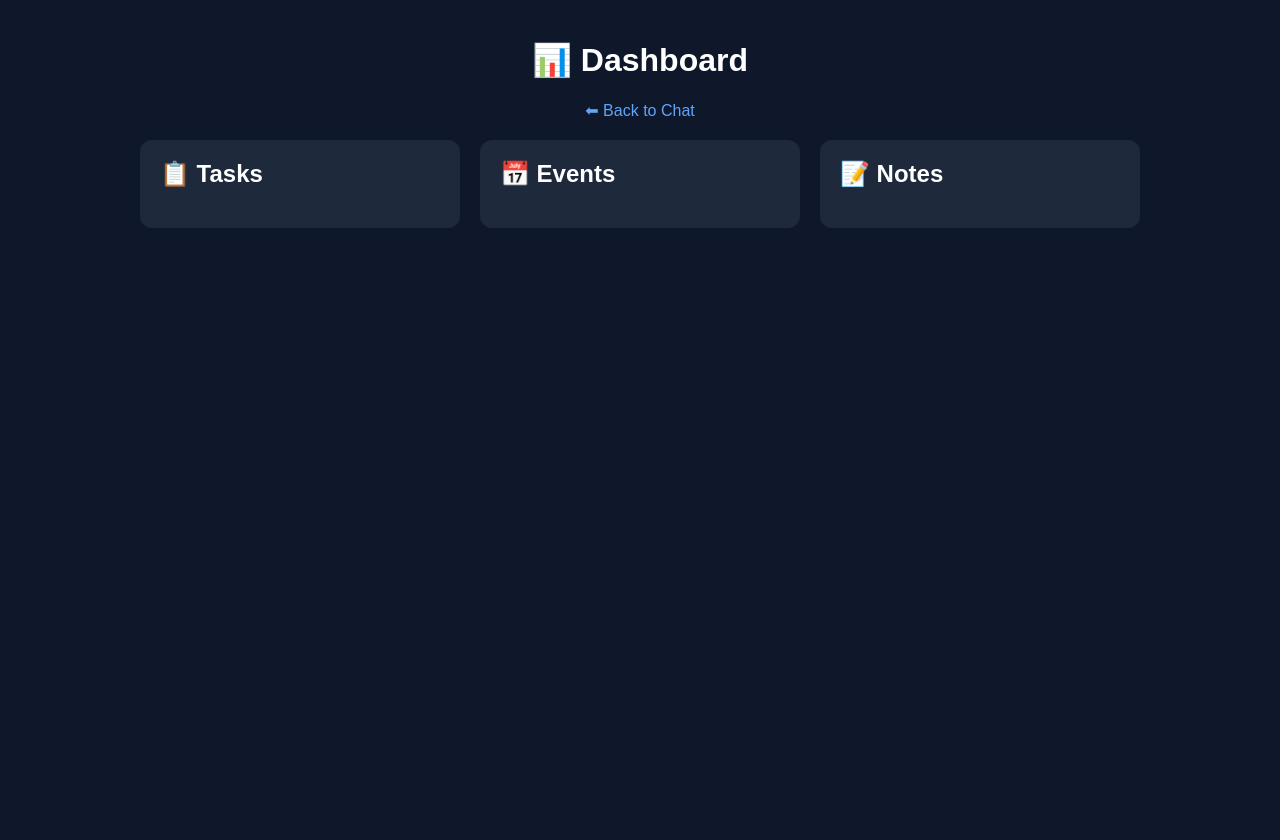
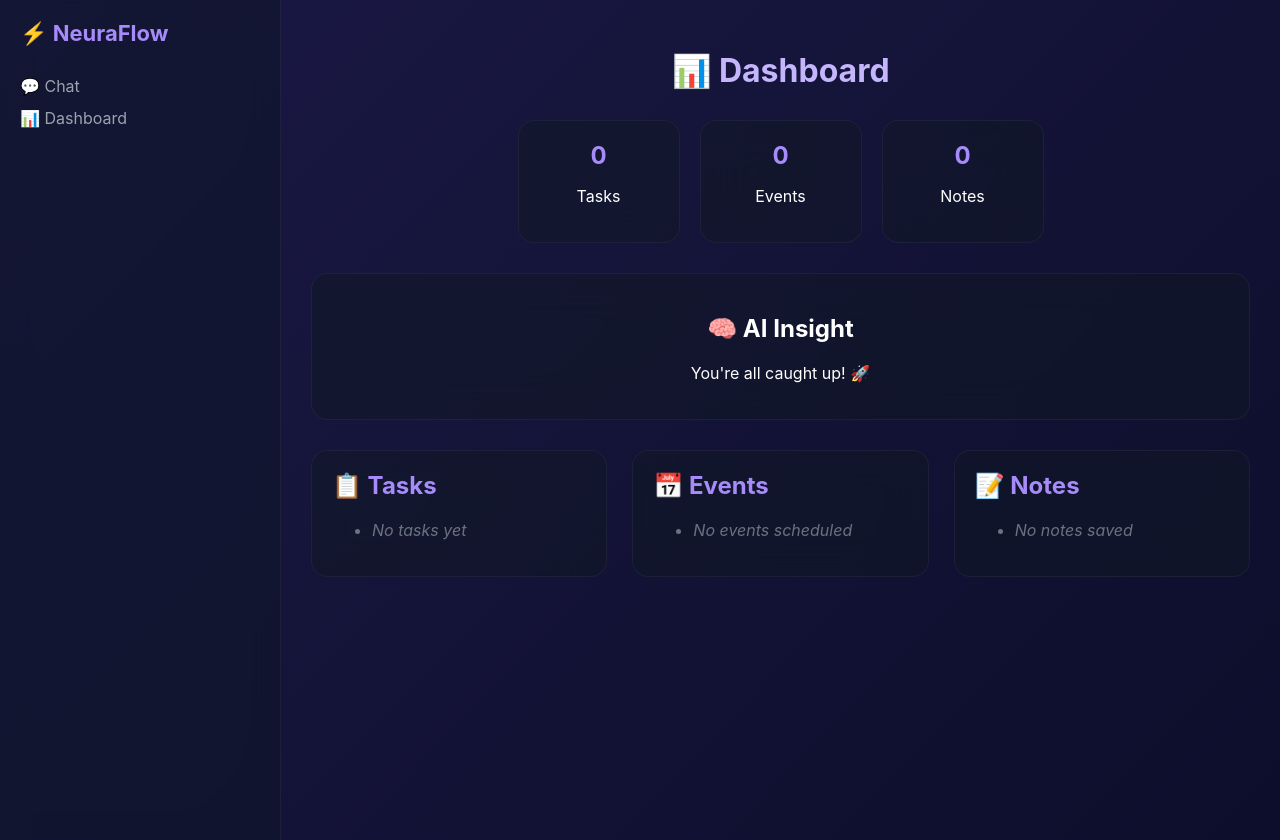
Before and after one commit to MuskaanTimbadiya/multi-agent, a FastAPI app: page /dashboard in a window 1280 px wide. Before the commit the page ends 228 px from the top, so only its background shows below. Run offline with FastAPI, Linux system fonts and the light colour scheme.

Commit message:
ui upgrade

```diff
--- a/main.py
+++ b/main.py
@@ -127,12 +127,36 @@ async def dashboard(request: Request):
     tasks = get_tasks()
     events = get_events()
     notes = get_notes()
+
+    task_list = [t[0] for t in tasks]
+    event_list = [e[0] for e in events]
+    note_list = [n[0] for n in notes]
+
+    # 📊 Stats
+    stats = {
+        "tasks": len(task_list),
+        "events": len(event_list),
+        "notes": len(note_list)
+    }
+
+    # 🧠 Simple AI Insight
+    insight = "You're all caught up! 🚀"
+
+    if stats["tasks"] > 3:
+        insight = "You have multiple tasks pending. Stay focused 💪"
+    elif stats["events"] > 2:
+        insight = "Busy schedule ahead! Plan wisely 📅"
+    elif stats["notes"] > 3:
+        insight = "You're capturing great ideas 🧠✨"
+
     return templates.TemplateResponse(
         request=request,
         name="dashboard.html",
         context={
-            "tasks": [t[0] for t in tasks],
-            "events": [e[0] for e in events],
-            "notes": [n[0] for n in notes],
+            "tasks": task_list,
+            "events": event_list,
+            "notes": note_list,
+            "stats": stats,
+            "insight": insight
         }
     )
--- a/templates/dashboard.html
+++ b/templates/dashboard.html
@@ -1,97 +1,236 @@
 <!DOCTYPE html>
 <html>
 <head>
-    <title>Dashboard</title>
+    <title>NeuraFlow Dashboard</title>
 
     <style>
         body {
-            font-family: Arial;
-            background: #0f172a;
+            margin: 0;
+            font-family: 'Inter', sans-serif;
+            background: linear-gradient(135deg, #0f172a, #1e1b4b, #020617);
+            background-size: 400% 400%;
+            animation: gradientBG 12s ease infinite;
             color: white;
-            margin: 0;
+            display: flex;
         }
 
-        .container {
-            max-width: 1000px;
-            margin: auto;
+        @keyframes gradientBG {
+            0% { background-position: 0% }
+            50% { background-position: 100% }
+            100% { background-position: 0% }
+        }
+
+        /* Sidebar */
+        .sidebar {
+            width: 240px;
+            background: rgba(15, 23, 42, 0.6);
+            backdrop-filter: blur(15px);
             padding: 20px;
+            height: 100vh;
+            border-right: 1px solid rgba(255,255,255,0.05);
+        }
+
+        .logo {
+            font-size: 22px;
+            font-weight: bold;
+            color: #a78bfa;
+            margin-bottom: 30px;
+        }
+
+        .nav a {
+            display: block;
+            color: #9ca3af;
+            text-decoration: none;
+            margin: 12px 0;
+            transition: 0.3s;
+        }
+
+        .nav a:hover {
+            color: white;
+            transform: translateX(5px);
+        }
+
+        /* Main */
+        .main {
+            flex: 1;
+            padding: 30px;
         }
 
         h1 {
             text-align: center;
+            color: #c4b5fd;
         }
 
+        /* Stats */
+        .stats {
+            display: flex;
+            gap: 20px;
+            justify-content: center;
+            margin: 30px 0;
+        }
+
+        .stat-card {
+            background: rgba(17, 24, 39, 0.6);
+            backdrop-filter: blur(20px);
+            padding: 20px;
+            border-radius: 16px;
+            text-align: center;
+            width: 120px;
+            border: 1px solid rgba(255,255,255,0.05);
+            animation: fadeInUp 0.5s ease;
+        }
+
+        .stat-card h2 {
+            margin: 0;
+            color: #a78bfa;
+        }
+
+        /* Insight */
+        .insight {
+            background: rgba(17, 24, 39, 0.6);
+            backdrop-filter: blur(20px);
+            padding: 20px;
+            border-radius: 16px;
+            text-align: center;
+            margin-bottom: 30px;
+            border: 1px solid rgba(255,255,255,0.05);
+            animation: fadeInUp 0.5s ease;
+        }
+
+        /* Grid */
         .grid {
             display: grid;
             grid-template-columns: repeat(3, 1fr);
-            gap: 20px;
+            gap: 25px;
         }
 
+        /* Cards */
         .card {
-            background: #1e293b;
+            background: rgba(17, 24, 39, 0.6);
+            backdrop-filter: blur(20px);
             padding: 20px;
-            border-radius: 12px;
+            border-radius: 16px;
+            border: 1px solid rgba(255,255,255,0.05);
+            transition: all 0.3s ease;
+            animation: fadeInUp 0.5s ease;
+        }
+
+        .card:hover {
+            transform: translateY(-8px) scale(1.02);
+            box-shadow: 0 10px 30px rgba(139,92,246,0.3);
         }
 
         .card h2 {
             margin-top: 0;
+            color: #a78bfa;
         }
 
         li {
-            margin: 5px 0;
+            margin: 6px 0;
+            color: #e5e7eb;
         }
 
-        .top-bar {
-            text-align: center;
-            margin-bottom: 20px;
+        .empty {
+            color: #6b7280;
+            font-style: italic;
         }
 
-        a {
-            color: #60a5fa;
-            text-decoration: none;
+        /* Animation */
+        @keyframes fadeInUp {
+            from {
+                opacity: 0;
+                transform: translateY(20px);
+            }
+            to {
+                opacity: 1;
+                transform: translateY(0);
+            }
         }
+
     </style>
 </head>
 
 <body>
 
-<div class="container">
+<div class="sidebar">
+    <div class="logo">⚡ NeuraFlow</div>
+
+    <div class="nav">
+        <a href="/">💬 Chat</a>
+        <a href="/dashboard">📊 Dashboard</a>
+    </div>
+</div>
+
+<div class="main">
+
     <h1>📊 Dashboard</h1>
 
-    <div class="top-bar">
-        <a href="/">⬅ Back to Chat</a>
+    <!-- Stats -->
+    <div class="stats">
+        <div class="stat-card">
+            <h2>{{ stats.tasks }}</h2>
+            <p>Tasks</p>
+        </div>
+        <div class="stat-card">
+            <h2>{{ stats.events }}</h2>
+            <p>Events</p>
+        </div>
+        <div class="stat-card">
+            <h2>{{ stats.notes }}</h2>
+            <p>Notes</p>
+        </div>
     </div>
 
+    <!-- Insight -->
+    <div class="insight">
+        <h2>🧠 AI Insight</h2>
+        <p>{{ insight }}</p>
+    </div>
+
+    <!-- Data Grid -->
     <div class="grid">
 
         <div class="card">
             <h2>📋 Tasks</h2>
             <ul>
-                {% for task in tasks %}
-                    <li>{{ task }}</li>
-                {% endfor %}
+                {% if tasks %}
+                    {% for t in tasks %}
+                        <li>✔ {{ t }}</li>
+                    {% endfor %}
+                {% else %}
+                    <li class="empty">No tasks yet</li>
+                {% endif %}
             </ul>
         </div>
 
         <div class="card">
             <h2>📅 Events</h2>
             <ul>
-                {% for event in events %}
-                    <li>{{ event }}</li>
-                {% endfor %}
+                {% if events %}
+                    {% for e in events %}
+                        <li>📌 {{ e }}</li>
+                    {% endfor %}
+                {% else %}
+                    <li class="empty">No events scheduled</li>
+                {% endif %}
             </ul>
         </div>
 
         <div class="card">
             <h2>📝 Notes</h2>
             <ul>
-                {% for note in notes %}
-                    <li>{{ note }}</li>
-                {% endfor %}
+                {% if notes %}
+                    {% for n in notes %}
+                        <li>🧠 {{ n }}</li>
+                    {% endfor %}
+                {% else %}
+                    <li class="empty">No notes saved</li>
+                {% endif %}
             </ul>
         </div>
 
     </div>
+
 </div>
 
 </body>
```
Also changed, not shown: agents/task_agent.py (+14 -15 lines), templates/index.html (+94 -93 lines).
